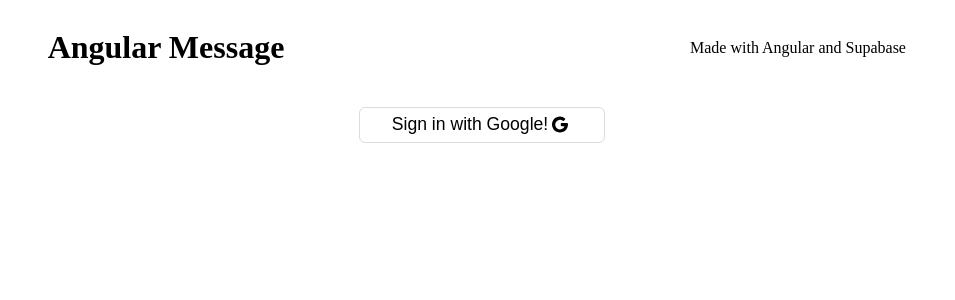
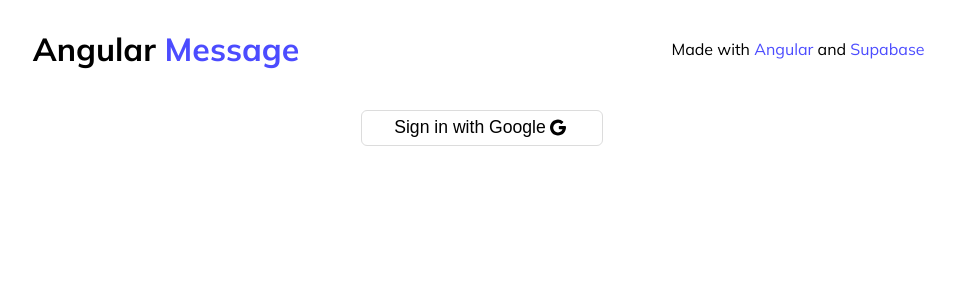
Before and after one commit to whit33y/Angular-message, an Angular app: page / in a window 1280 px wide. Shown: the top 300 px of the page, without its empty margins (158-1113 px from the left). Built offline with nearby package versions, Linux system fonts and the light colour scheme; no server answers.

Commit message:
Created chat card component with styles

```diff
--- /dev/null
+++ b/src/app/components/chat-card/chat-card.component.css
@@ -0,0 +1,14 @@
+.card{
+    display: flex;
+    background-color: rgb(231,240,254);
+    border-radius: 12px;
+}
+
+.message .author{
+    margin: 0px;
+    font-weight: 900;
+}
+
+.profile_image{
+    margin: 0 0.4rem;
+}
--- /dev/null
+++ b/src/app/components/chat-card/chat-card.component.html
@@ -0,0 +1,9 @@
+<div class='card'>
+    <div class="profile_image">
+        <img src="../../../favicon.ico" alt="Profile image" height="26px">
+    </div>
+    <div class="message">
+        <p class="author">John Doe</p>
+        <p class="text">Lorem ipsum, dolor sit amet consectetur adipisicing elit. Rem, doloremque? Distinctio eum est, quia ea perspiciatis magni porro nihil veritatis dignissimos expedita maiores deserunt fuga quibusdam, nostrum animi beatae exercitationem.</p>
+    </div>
+</div>
--- a/src/app/components/header/header.component.css
+++ b/src/app/components/header/header.component.css
@@ -16,3 +16,25 @@
     justify-content: center;
     width: 50%;
 }
+
+span{
+    color: rgb(76,76,255);
+}
+
+button{
+    display: flex;
+    align-items: center;
+    background-color: #fff;
+    border: 1px solid gainsboro;
+    padding: 0.4rem 2rem;
+    font-size: 1.1rem;
+    cursor: pointer;
+    border-radius: 6px;
+    transition: all 200ms;
+}
+
+button:hover{
+    background-color: gainsboro;
+    opacity: 0.7;
+    color: blue;
+}
--- a/src/app/components/header/header.component.html
+++ b/src/app/components/header/header.component.html
@@ -1,4 +1,11 @@
 <div class="header">
-    <div class="left"><h1>Angular Message</h1></div>
-    <div class="right"><p>Made with Angular and Supabase</p></div>
+    <div class="left"><h1>Angular <span>Message</span></h1></div>
+    <div class="right"><p>Made with <span>Angular</span> and <span>Supabase</span></p></div>
+    <!-- <div class="right"><button class="logout_button">Logout
+            <svg  xmlns="http://www.w3.org/2000/svg"  width="24"  height="24"  viewBox="0 0 24 24"  fill="none"  stroke="currentColor"  stroke-width="2"  stroke-linecap="round"  stroke-linejoin="round"  class="icon icon-tabler icons-tabler-outline icon-tabler-logout"><path stroke="none" d="M0 0h24v24H0z" fill="none"/>
+            <path d="M14 8v-2a2 2 0 0 0 -2 -2h-7a2 2 0 0 0 -2 2v12a2 2 0 0 0 2 2h7a2 2 0 0 0 2 -2v-2" /><path d="M9 12h12l-3 -3" />
+            <path d="M18 15l3 -3" />
+            </svg>
+        </button>
+    </div> -->
 </div>
--- a/src/app/pages/chat/chat.component.css
+++ b/src/app/pages/chat/chat.component.css
@@ -0,0 +1,3 @@
+.chat{
+    margin: 0 7rem;
+}
--- a/src/app/pages/chat/chat.component.html
+++ b/src/app/pages/chat/chat.component.html
@@ -1 +1,3 @@
-<p>chat works!</p>
+<div class="chat">
+<app-chat-card></app-chat-card>
+</div>
--- a/src/app/pages/chat/chat.component.ts
+++ b/src/app/pages/chat/chat.component.ts
@@ -1,9 +1,10 @@
 import { Component } from '@angular/core';
+import { ChatCardComponent } from '../../components/chat-card/chat-card.component';
 
 @Component({
   selector: 'app-chat',
   standalone: true,
-  imports: [],
+  imports: [ChatCardComponent],
   templateUrl: './chat.component.html',
   styleUrl: './chat.component.css'
 })
--- a/src/app/pages/login/login.component.html
+++ b/src/app/pages/login/login.component.html
@@ -1,5 +1,5 @@
 <div class="container">
-<button (click)="handleAuth()" class="button_login">Sign in with Google!
+<button (click)="handleAuth()" class="button_login">Sign in with Google
     <svg  xmlns="http://www.w3.org/2000/svg"  width="24"  height="24"  viewBox="0 0 24 24"  fill="currentColor"  class="icon icon-tabler icons-tabler-filled icon-tabler-brand-google">
         <path stroke="none" d="M0 0h24v24H0z" fill="none"/>
         <path d="M12 2a9.96 9.96 0 0 1 6.29 2.226a1 1 0 0 1 .04 1.52l-1.51 1.362a1 1 0 0 1 -1.265 .06a6 6 0 1 0 2.103 6.836l.001 -.004h-3.66a1 1 0 0 1 -.992 -.883l-.007 -.117v-2a1 1 0 0 1 1 -1h6.945a1 1 0 0 1 .994 .89c.04 .367 .061 .737 .061 1.11c0 5.523 -4.477 10 -10 10s-10 -4.477 -10 -10s4.477 -10 10 -10z" />
--- a/src/index.html
+++ b/src/index.html
@@ -6,6 +6,9 @@
   <base href="/">
   <meta name="viewport" content="width=device-width, initial-scale=1">
   <link rel="icon" type="image/x-icon" href="favicon.ico">
+  <link rel="preconnect" href="https://fonts.googleapis.com">
+  <link rel="preconnect" href="https://fonts.gstatic.com" crossorigin>
+  <link href="https://fonts.googleapis.com/css2?family=Mulish:ital,wght@0,200..1000;1,200..1000&display=swap" rel="stylesheet">
 </head>
 <body>
   <app-root></app-root>
--- a/src/styles.css
+++ b/src/styles.css
@@ -1 +1,6 @@
-/* You can add global styles to this file, and also import other style files */
+
+body {
+  font-family: "Mulish", sans-serif;
+  font-optical-sizing: auto;
+  font-style: normal;
+}
```
Also changed, not shown: src/app/components/chat-card/chat-card.component.ts (added, +12 -0 lines).
